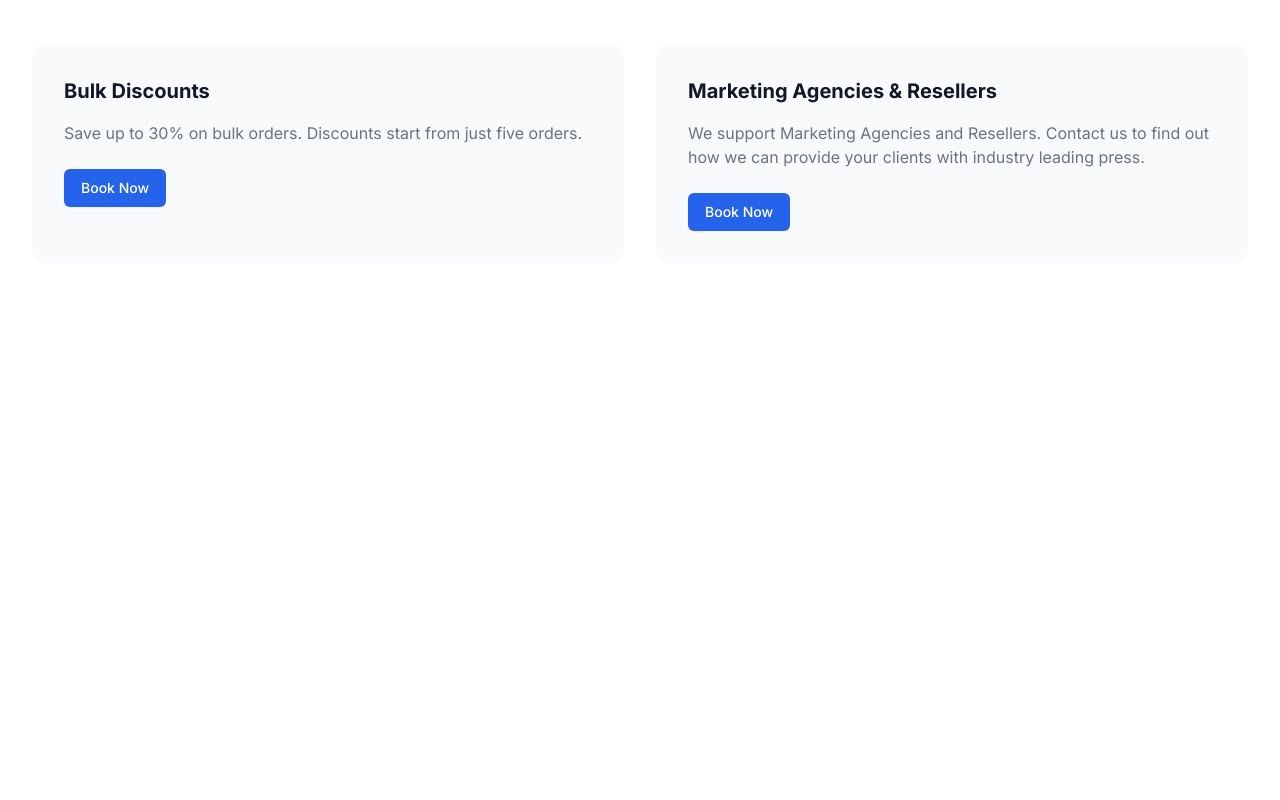
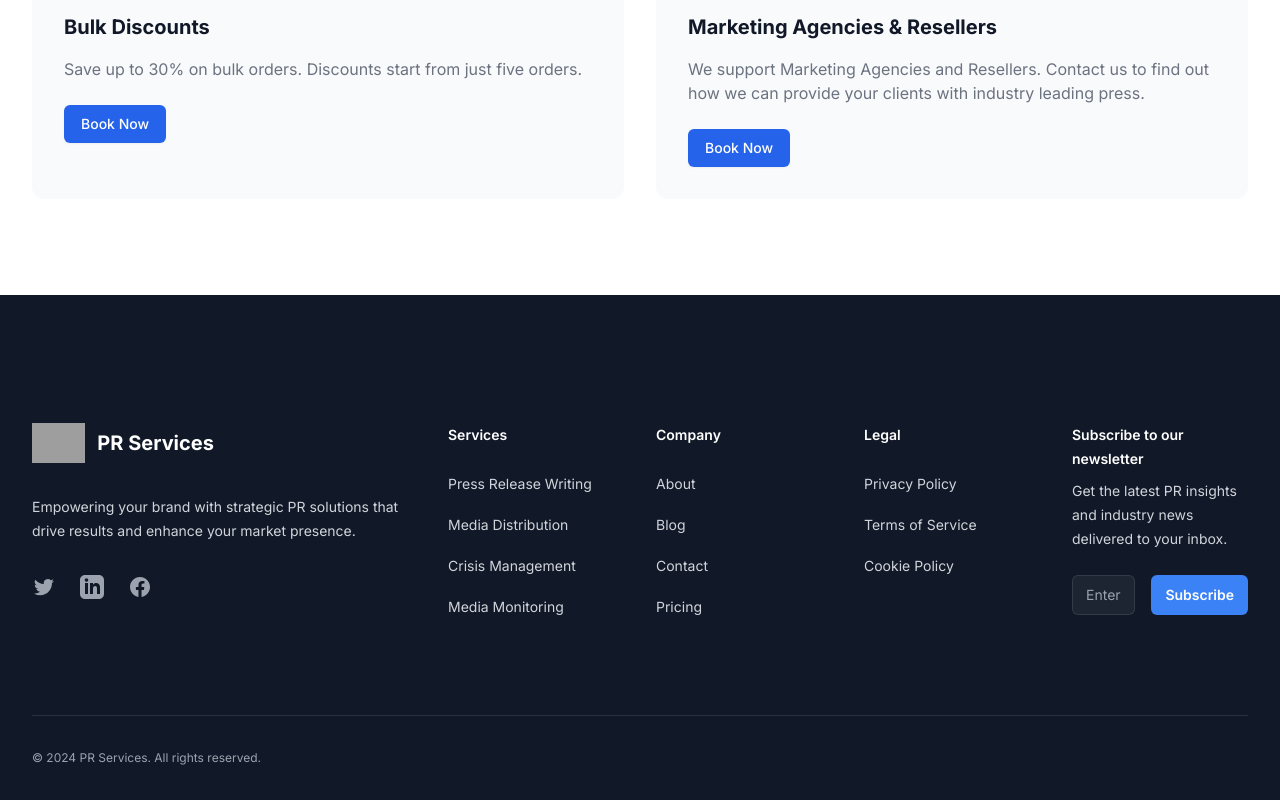
Before and after one commit to madyoss12/pr-services, a Next.js app: page / in a window 1280 px wide. Shown: the part 1733-2533 px from the top of the page. Before the commit the page ends 2092 px from the top, so only its background shows below. Built offline with nearby package versions, Linux system fonts and the light colour scheme; grey boxes are pictures that could not be loaded.

Commit message:
feat: Add Footer component
- Create modern Footer with navigation sections
- Add newsletter subscription form
- Include social media links
- Improve layout structure with sticky footer
- Update metadata

```diff
--- a/src/app/layout.tsx
+++ b/src/app/layout.tsx
@@ -1,27 +1,33 @@
-import './globals.css'
-import { Inter } from 'next/font/google'
-import Navbar from '@/components/Navbar'
+import type { Metadata } from 'next';
+import { Inter } from 'next/font/google';
+import './globals.css';
+import Navbar from '@/components/Navbar';
+import Footer from '@/components/Footer';
 
-const inter = Inter({ subsets: ['latin'] })
+const inter = Inter({ subsets: ['latin'] });
 
-export const metadata = {
-  title: 'PR Services - Professional Press Release Distribution',
-  description: 'Choose from our range of PR distribution services. Get your story heard across multiple platforms and reach your target audience effectively.',
-}
+export const metadata: Metadata = {
+  title: 'PR Services - Professional Press Release Writing & Distribution',
+  description: 'Expert press release writing and distribution services to help your business get noticed by the media and reach your target audience.',
+  keywords: 'PR services, press release writing, media distribution, PR strategy, media relations',
+};
 
 export default function RootLayout({
   children,
 }: {
-  children: React.ReactNode
+  children: React.ReactNode;
 }) {
   return (
-    <html lang="en">
-      <body className={inter.className}>
-        <Navbar />
-        <main className="pt-16">
-          {children}
-        </main>
+    <html lang="en" className="h-full">
+      <body className={`${inter.className} h-full`}>
+        <div className="flex flex-col min-h-full">
+          <Navbar />
+          <main className="flex-grow">
+            {children}
+          </main>
+          <Footer />
+        </div>
       </body>
     </html>
-  )
+  );
 }
--- /dev/null
+++ b/src/components/Footer.tsx
@@ -0,0 +1,196 @@
+'use client';
+
+import Link from 'next/link';
+import Image from 'next/image';
+import { useState } from 'react';
+
+const navigation = {
+  services: [
+    { name: 'Press Release Writing', href: '/services#writing' },
+    { name: 'Media Distribution', href: '/services#distribution' },
+    { name: 'Crisis Management', href: '/services#crisis' },
+    { name: 'Media Monitoring', href: '/services#monitoring' },
+  ],
+  company: [
+    { name: 'About', href: '/about' },
+    { name: 'Blog', href: '/blog' },
+    { name: 'Contact', href: '/contact' },
+    { name: 'Pricing', href: '/#pricing' },
+  ],
+  legal: [
+    { name: 'Privacy Policy', href: '/privacy' },
+    { name: 'Terms of Service', href: '/terms' },
+    { name: 'Cookie Policy', href: '/cookies' },
+  ],
+  social: [
+    {
+      name: 'Twitter',
+      href: 'https://twitter.com/prservices',
+      icon: (props: any) => (
+        <svg fill="currentColor" viewBox="0 0 24 24" {...props}>
+          <path d="M8.29 20.251c7.547 0 11.675-6.253 11.675-11.675 0-.178 0-.355-.012-.53A8.348 8.348 0 0022 5.92a8.19 8.19 0 01-2.357.646 4.118 4.118 0 001.804-2.27 8.224 8.224 0 01-2.605.996 4.107 4.107 0 00-6.993 3.743 11.65 11.65 0 01-8.457-4.287 4.106 4.106 0 001.27 5.477A4.072 4.072 0 012.8 9.713v.052a4.105 4.105 0 003.292 4.022 4.095 4.095 0 01-1.853.07 4.108 4.108 0 003.834 2.85A8.233 8.233 0 012 18.407a11.616 11.616 0 006.29 1.84" />
+        </svg>
+      ),
+    },
+    {
+      name: 'LinkedIn',
+      href: 'https://linkedin.com/company/prservices',
+      icon: (props: any) => (
+        <svg fill="currentColor" viewBox="0 0 24 24" {...props}>
+          <path d="M19 0h-14c-2.761 0-5 2.239-5 5v14c0 2.761 2.239 5 5 5h14c2.762 0 5-2.239 5-5v-14c0-2.761-2.238-5-5-5zm-11 19h-3v-11h3v11zm-1.5-12.268c-.966 0-1.75-.79-1.75-1.764s.784-1.764 1.75-1.764 1.75.79 1.75 1.764-.783 1.764-1.75 1.764zm13.5 12.268h-3v-5.604c0-3.368-4-3.113-4 0v5.604h-3v-11h3v1.765c1.396-2.586 7-2.777 7 2.476v6.759z" />
+        </svg>
+      ),
+    },
+    {
+      name: 'Facebook',
+      href: 'https://facebook.com/prservices',
+      icon: (props: any) => (
+        <svg fill="currentColor" viewBox="0 0 24 24" {...props}>
+          <path
+            fillRule="evenodd"
+            d="M22 12c0-5.523-4.477-10-10-10S2 6.477 2 12c0 4.991 3.657 9.128 8.438 9.878v-6.987h-2.54V12h2.54V9.797c0-2.506 1.492-3.89 3.777-3.89 1.094 0 2.238.195 2.238.195v2.46h-1.26c-1.243 0-1.63.771-1.63 1.562V12h2.773l-.443 2.89h-2.33v6.988C18.343 21.128 22 16.991 22 12z"
+            clipRule="evenodd"
+          />
+        </svg>
+      ),
+    },
+  ],
+};
+
+export default function Footer() {
+  const [email, setEmail] = useState('');
+
+  const handleSubscribe = (e: React.FormEvent) => {
+    e.preventDefault();
+    // TODO: Implement newsletter subscription
+    console.log('Subscribe:', email);
+    setEmail('');
+  };
+
+  return (
+    <footer className="bg-gray-900" aria-labelledby="footer-heading">
+      <h2 id="footer-heading" className="sr-only">
+        Footer
+      </h2>
+      <div className="mx-auto max-w-7xl px-6 pb-8 pt-16 sm:pt-24 lg:px-8 lg:pt-32">
+        <div className="xl:grid xl:grid-cols-3 xl:gap-8">
+          <div className="space-y-8">
+            <Link href="/" className="flex items-center">
+              <Image
+                src="/logo-white.svg"
+                alt="PR Services"
+                width={40}
+                height={40}
+                className="h-10 w-auto"
+              />
+              <span className="ml-3 text-xl font-bold text-white">PR Services</span>
+            </Link>
+            <p className="text-sm leading-6 text-gray-300">
+              Empowering your brand with strategic PR solutions that drive results and enhance your market presence.
+            </p>
+            <div className="flex space-x-6">
+              {navigation.social.map((item) => (
+                <a
+                  key={item.name}
+                  href={item.href}
+                  className="text-gray-400 hover:text-gray-300"
+                  target="_blank"
+                  rel="noopener noreferrer"
+                >
+                  <span className="sr-only">{item.name}</span>
+                  <item.icon className="h-6 w-6" aria-hidden="true" />
+                </a>
+              ))}
+            </div>
+          </div>
+          <div className="mt-16 grid grid-cols-2 gap-8 xl:col-span-2 xl:mt-0">
+            <div className="md:grid md:grid-cols-2 md:gap-8">
+              <div>
+                <h3 className="text-sm font-semibold leading-6 text-white">Services</h3>
+                <ul role="list" className="mt-6 space-y-4">
+                  {navigation.services.map((item) => (
+                    <li key={item.name}>
+                      <Link
+                        href={item.href}
+                        className="text-sm leading-6 text-gray-300 hover:text-white"
+                      >
+                        {item.name}
+                      </Link>
+                    </li>
+                  ))}
+                </ul>
+              </div>
+              <div className="mt-10 md:mt-0">
+                <h3 className="text-sm font-semibold leading-6 text-white">Company</h3>
+                <ul role="list" className="mt-6 space-y-4">
+                  {navigation.company.map((item) => (
+                    <li key={item.name}>
+                      <Link
+                        href={item.href}
+                        className="text-sm leading-6 text-gray-300 hover:text-white"
+                      >
+                        {item.name}
+                      </Link>
+                    </li>
+                  ))}
+                </ul>
+              </div>
+            </div>
+            <div className="md:grid md:grid-cols-2 md:gap-8">
+              <div>
+                <h3 className="text-sm font-semibold leading-6 text-white">Legal</h3>
+                <ul role="list" className="mt-6 space-y-4">
+                  {navigation.legal.map((item) => (
+                    <li key={item.name}>
+                      <Link
+                        href={item.href}
+                        className="text-sm leading-6 text-gray-300 hover:text-white"
+                      >
+                        {item.name}
+                      </Link>
+                    </li>
+                  ))}
+                </ul>
+              </div>
+              <div className="mt-10 md:mt-0">
+                <h3 className="text-sm font-semibold leading-6 text-white">Subscribe to our newsletter</h3>
+                <p className="mt-2 text-sm leading-6 text-gray-300">
+                  Get the latest PR insights and industry news delivered to your inbox.
+                </p>
+                <form className="mt-6" onSubmit={handleSubscribe}>
+                  <div className="flex gap-x-4">
+                    <label htmlFor="email-address" className="sr-only">
+                      Email address
+                    </label>
+                    <input
+                      id="email-address"
+                      name="email"
+                      type="email"
+                      autoComplete="email"
+                      required
+                      className="min-w-0 flex-auto rounded-md border-0 bg-white/5 px-3.5 py-2 text-white shadow-sm ring-1 ring-inset ring-white/10 focus:ring-2 focus:ring-inset focus:ring-blue-500 sm:text-sm sm:leading-6"
+                      placeholder="Enter your email"
+                      value={email}
+                      onChange={(e) => setEmail(e.target.value)}
+                    />
+                    <button
+                      type="submit"
+                      className="flex-none rounded-md bg-blue-500 px-3.5 py-2.5 text-sm font-semibold text-white shadow-sm hover:bg-blue-400 focus-visible:outline focus-visible:outline-2 focus-visible:outline-offset-2 focus-visible:outline-blue-500"
+                    >
+                      Subscribe
+                    </button>
+                  </div>
+                </form>
+              </div>
+            </div>
+          </div>
+        </div>
+        <div className="mt-16 border-t border-white/10 pt-8 sm:mt-20 lg:mt-24">
+          <p className="text-xs leading-5 text-gray-400">
+            &copy; {new Date().getFullYear()} PR Services. All rights reserved.
+          </p>
+        </div>
+      </div>
+    </footer>
+  );
+}
```
